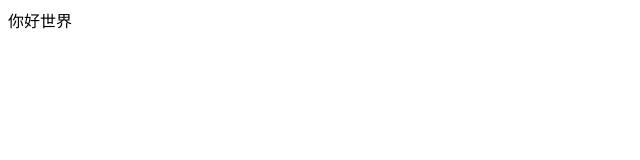
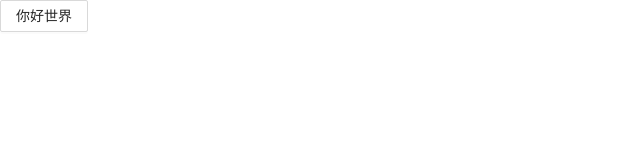
Before and after one commit to TianYouH/react-nextjs, a Next.js app: page / in a window 1280 px wide. Shown: the top 160 px of the page, without its empty margins (0-640 px from the left). Built offline with nearby package versions, Linux system fonts and the light colour scheme.

Commit message:
feat: 继承antd库

```diff
--- a/package.json
+++ b/package.json
@@ -19,6 +19,7 @@
   },
   "homepage": "https://github.com/TianYouH/react-nextjs#readme",
   "dependencies": {
+    "antd": "^4.16.13",
     "ioredis": "^4.27.9",
     "koa-router": "^10.0.0",
     "next": "^11.0.1",
--- /dev/null
+++ b/pages/_app.js
@@ -0,0 +1,4 @@
+import App from 'next/app'
+import 'antd/dist/antd.css'; // or 'antd/dist/antd.less
+
+export default App
--- a/pages/index.js
+++ b/pages/index.js
@@ -1 +1,3 @@
-export default () => <span>你好世界</span>
+import { Button } from 'antd';
+
+export default () => <Button>你好世界</Button>
--- /dev/null
+++ b/pages/test.css
@@ -0,0 +1,3 @@
+body {
+  color: red;
+}
```
Also changed, not shown: 1 other file (tests, documents, lock files or other folders).
